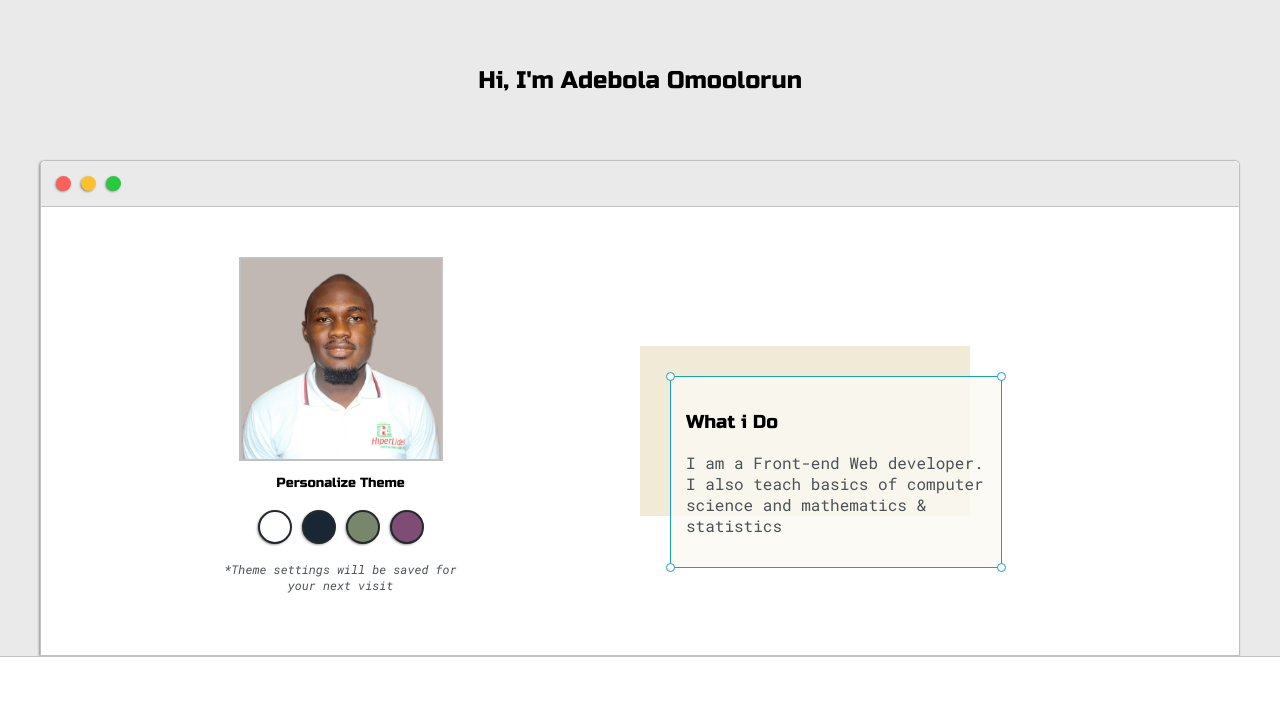
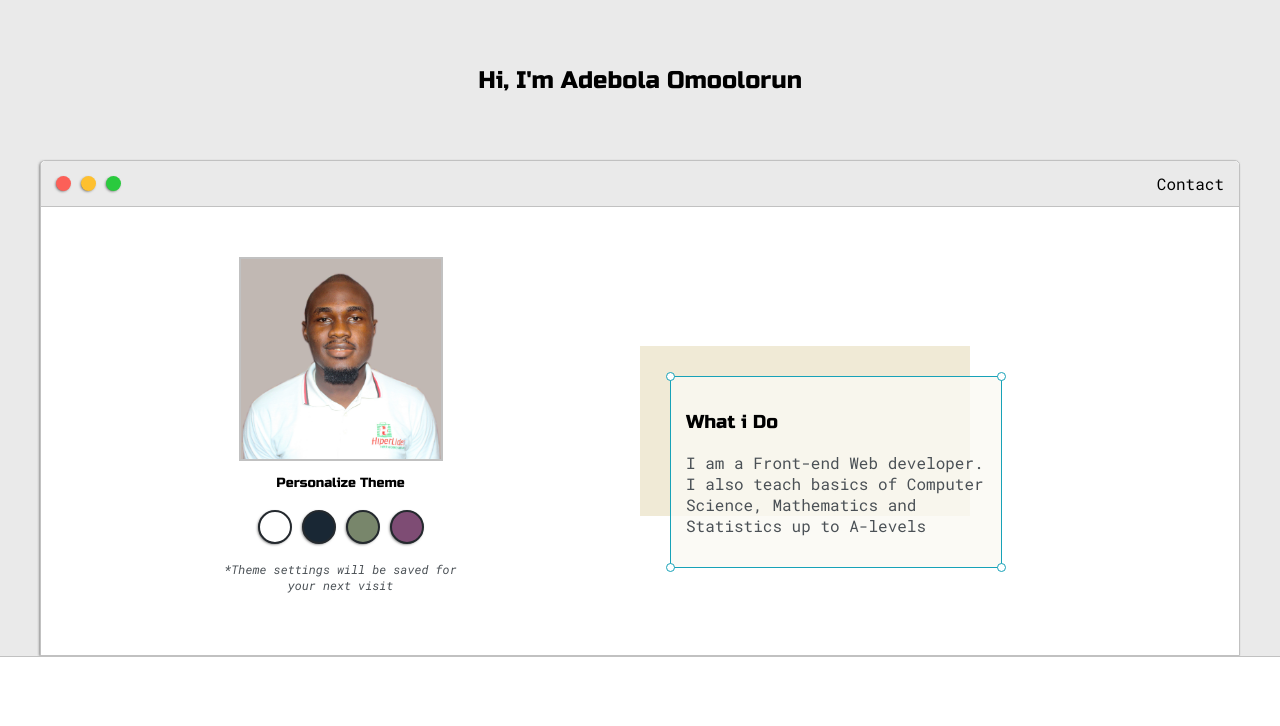
Before and after one commit to Ade-Bona/my-portfolio, a plain HTML site: page index.html in a window 1280 px wide. Shown: the top 726 px of the page. Drawn offline with Linux system fonts and the light colour scheme.

Commit message:
Update index.html

```diff
--- a/index.html
+++ b/index.html
@@ -28,9 +28,9 @@
                         <div class="browser-dots" id="dot-2"></div>
                         <div class="browser-dots" id="dot-3"></div>
                     </div>
-<!--                     <ul id="navigation">
-                        <li><a href="adebolaomoolorun1@gmail.com">Contact</a></li>
-                    </ul> -->
+                    <ul id="navigation">
+                        <li><a href="mailto:debolaomoolorun@gmail.com">Contact</a></li>
+                    </ul>
                 </div>
                 <div class="left-column">
                     <img id="profile_pic" src="pic1.jpg" alt="">
@@ -53,7 +53,7 @@
                             <div class="corner" id="corner-tr"></div>
                             <h3>What i Do</h3>
                             <p>
-                                I am a Front-end Web developer. I also teach basics of computer science and mathematics & statistics
+                                I am a Front-end Web developer. I also teach basics of Computer Science, Mathematics and Statistics up to A-levels
                             </p>
                             <div class="corner" id="corner-br"></div>
                             <div class="corner" id="corner-bl"></div>
```
